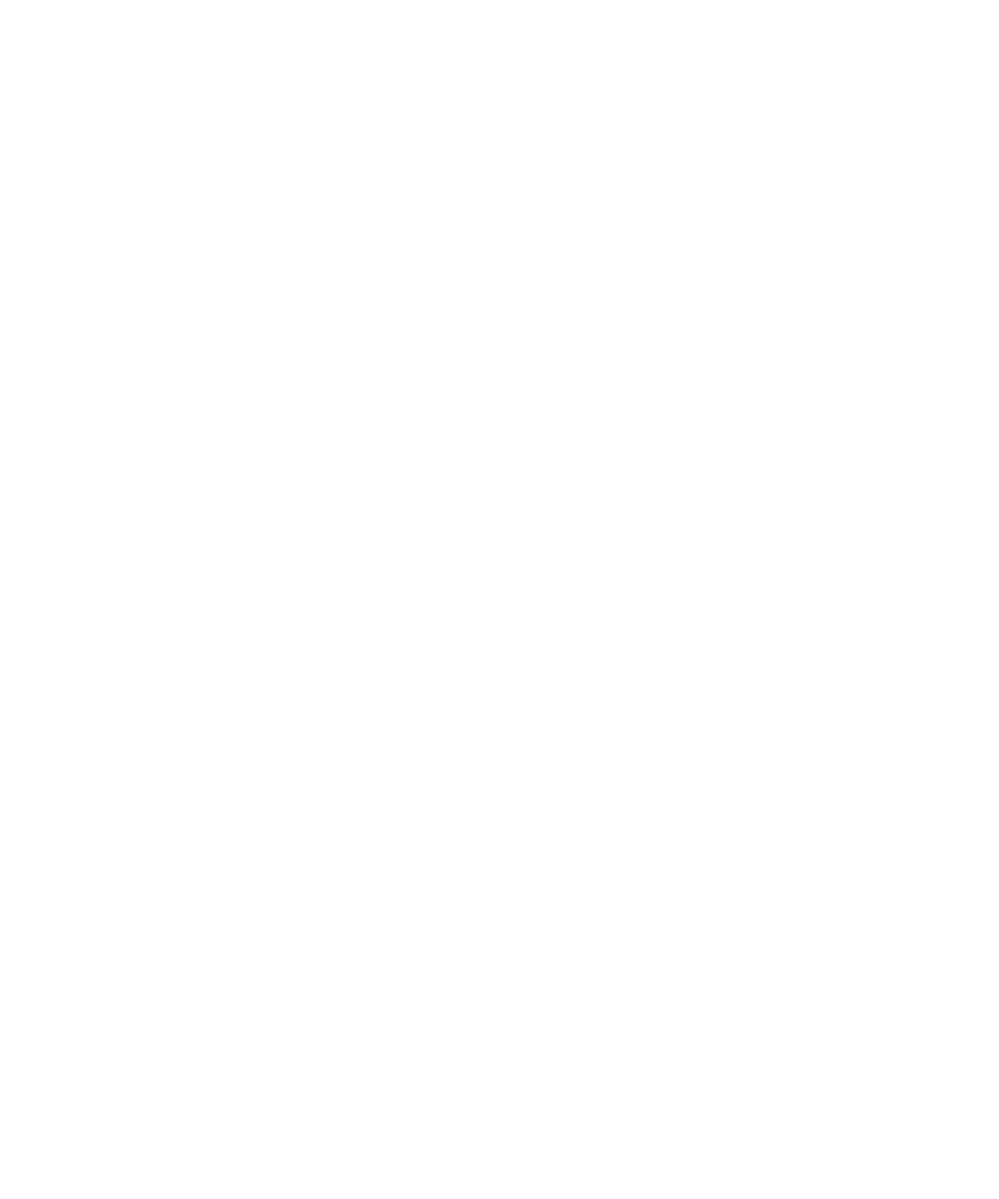
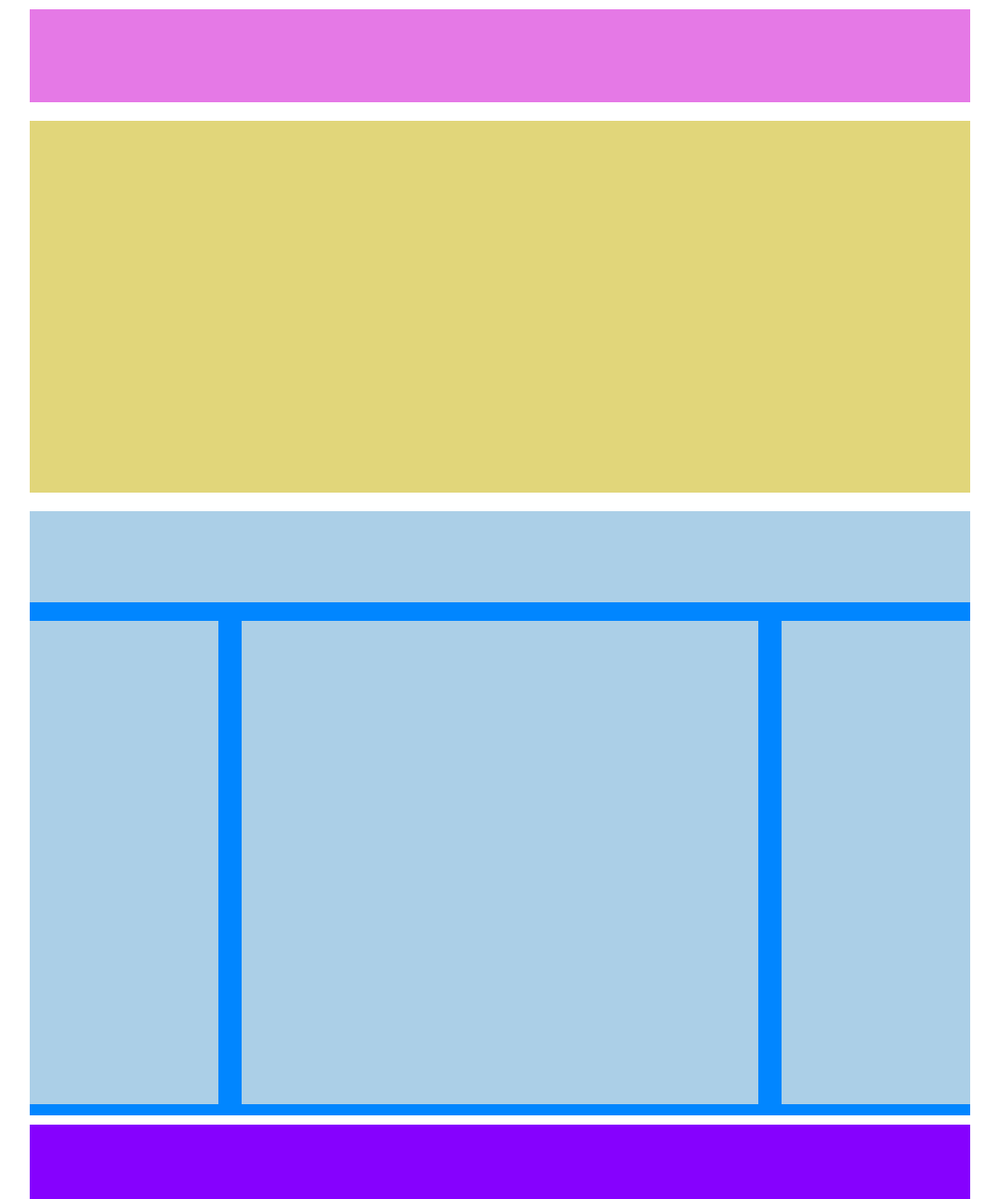
Before and after one commit to SimonCook99/htmlcss-struttura-wp, a plain HTML site: page index.html in a window 1280 px wide. Shown: the whole page at 93% size, without its empty margins (102-1177 px from the left). Before the commit the page ends 800 px from the top, so only its background shows below. Drawn offline with Linux system fonts and the light colour scheme.

Commit message:
Esercizio completato, ho messo sia clearfix che container:after

```diff
--- a/index.html
+++ b/index.html
@@ -8,5 +8,30 @@
 </head>
 <body>
 
+    <div class="container">
+        <header>
+            <div class="banner">
+
+            </div>
+        </header>
+
+        <div class="main-image">
+
+        </div>
+
+        <div class="float-container">
+
+            <div class="title-container"></div>
+            <div class="sidebar-left"></div>
+            <div class="content"></div>
+            <div class="sidebar-right"></div>
+        </div>
+
+        <div class="clearfix"></div>
+
+        <footer></footer>
+    </div>
+
+
 </body>
 </html>
--- a/style.css
+++ b/style.css
@@ -0,0 +1,82 @@
+/* body{
+    padding: 0;
+    box-sizing: border-box;
+    width: 80%;
+    margin: 10px auto;
+    height: 1000px;
+} */
+
+
+.container{
+    padding: 0;
+    box-sizing: border-box;
+    width: 80%;
+    margin: 10px auto;
+    height: 1000px;
+}
+
+header{
+    height: 10%;
+}
+
+.banner{
+    background-color: #e579e6;
+    height: 100%;
+}
+
+.main-image{
+    background-color: #e1d67a;
+    height: 40%;
+    margin: 20px 0px;
+}
+
+.float-container{
+    background-color: #0186ff;
+    height: 65%;
+}
+
+.title-container{
+    width: 100%;
+    height: 15%;
+    background-color: #abcfe7;
+    margin-bottom: 20px;
+}
+
+.sidebar-left, .sidebar-right{
+    width: 20%;
+    height: 80%;
+    background-color: #abcfe7;
+}
+
+.sidebar-right{
+    float: right;
+}
+
+.sidebar-left{
+    float: left;
+}
+
+.content{
+    width: 55%;
+    height: 80%;
+    background-color: #abcfe7;
+    float: left;
+    margin-left: 25px;
+}
+
+.clearfix{
+    clear: both;
+}
+
+footer{
+    width: 100%;
+    background-color: #8601fe;
+    height: 80px;
+    margin-top: 10px;
+}
+
+.container:after{
+    display: table;
+    content: "";
+    clear: both;
+}
```
